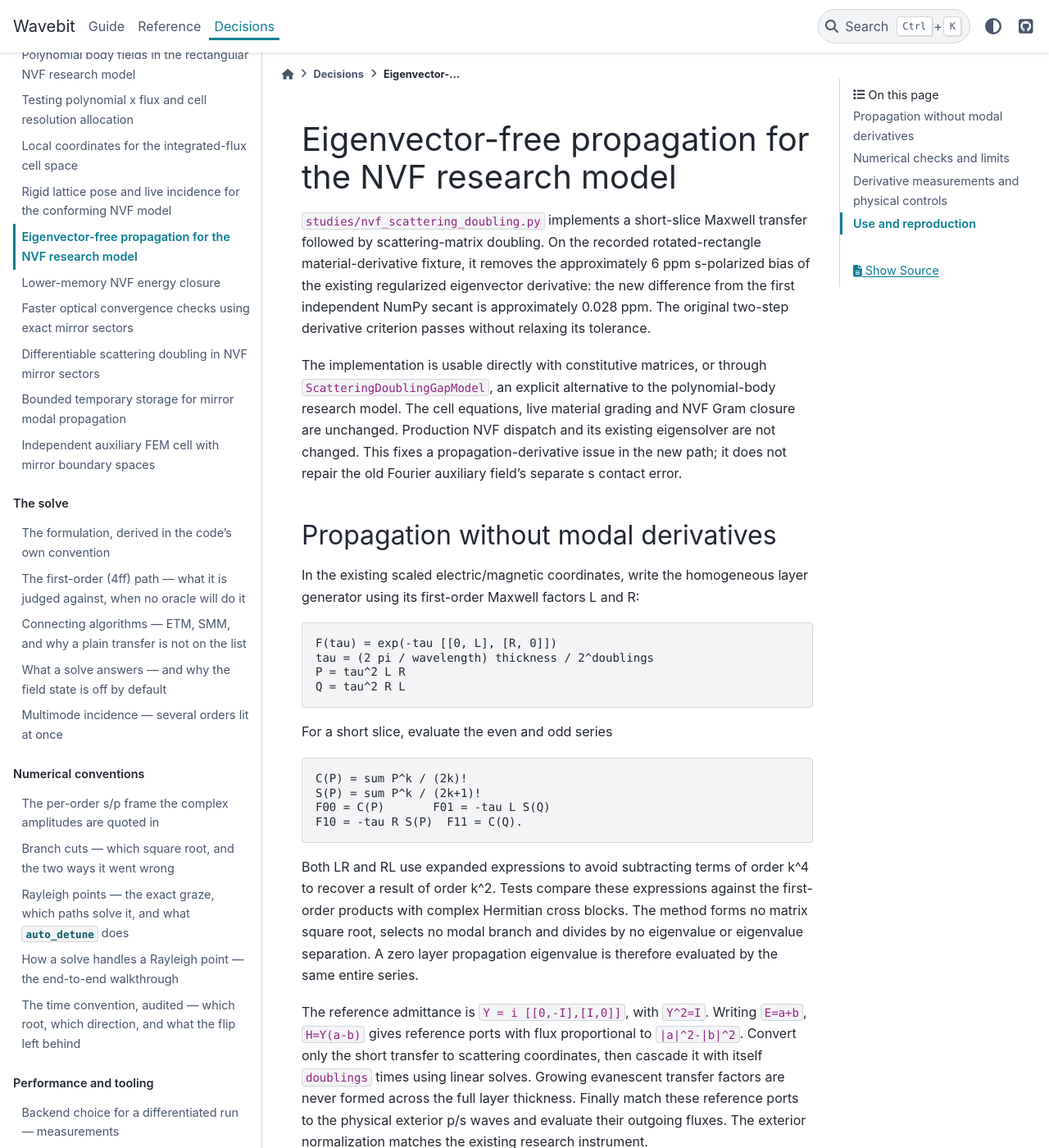
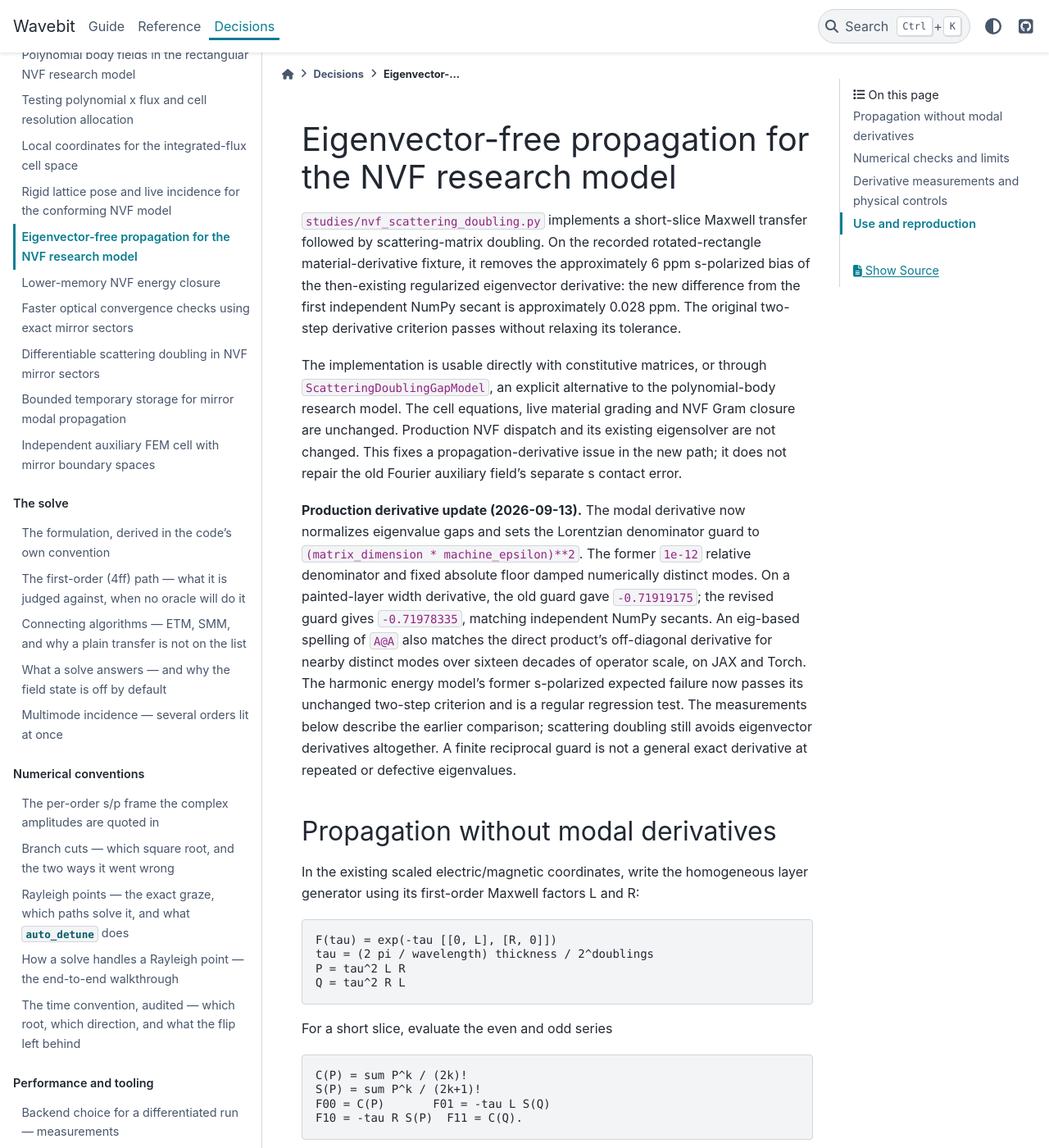
Before and after one commit to fieldalgo/wavebit, a Sphinx documentation site: the page built from docs/nvf-scattering-doubling.md, in a window 1280 px wide and 1400 px high. Shown: the whole window at 82% size. Built offline with Sphinx 7.4.7 and the PyData theme 0.15.4, drawn with Linux system fonts in a browser that asks for light colours; some of the changed text lies outside the part shown.

Commit message:
Preserve resolved eigenmode sensitivities across operator scales
Normalize spectral gaps and bound reciprocal broadening by dtype and matrix dimension. Validate nearby-mode derivatives against the direct A-squared map on JAX and Torch, and promote the formerly biased harmonic-energy derivative to a passing regression.

Co-authored-by: Codex <noreply@openai.com>

```diff
--- a/docs/nvf-scattering-doubling.md
+++ b/docs/nvf-scattering-doubling.md
@@ -3,7 +3,7 @@
 `studies/nvf_scattering_doubling.py` implements a short-slice Maxwell transfer
 followed by scattering-matrix doubling. On the recorded rotated-rectangle
 material-derivative fixture, it removes the approximately 6 ppm s-polarized
-bias of the existing regularized eigenvector derivative: the new difference
+bias of the then-existing regularized eigenvector derivative: the new difference
 from the first independent NumPy secant is approximately 0.028 ppm. The
 original two-step derivative criterion passes without relaxing its tolerance.
 
@@ -13,6 +13,20 @@ research model. The cell equations, live material grading and NVF Gram closure
 are unchanged. Production NVF dispatch and its existing eigensolver are not
 changed. This fixes a propagation-derivative issue in the new path; it does
 not repair the old Fourier auxiliary field's separate s contact error.
+
+**Production derivative update (2026-09-13).** The modal derivative now normalizes
+eigenvalue gaps and sets the Lorentzian denominator guard to
+`(matrix_dimension * machine_epsilon)**2`. The former `1e-12` relative denominator
+and fixed absolute floor damped numerically distinct modes. On a painted-layer
+width derivative, the old guard gave `-0.71919175`; the revised guard gives
+`-0.71978335`, matching independent NumPy secants. An eig-based spelling of `A@A`
+also matches the direct product's off-diagonal derivative for nearby distinct
+modes over sixteen decades of operator scale, on JAX and Torch. The harmonic
+energy model's former s-polarized expected failure now passes its unchanged
+two-step criterion and is a regular regression test. The measurements below
+describe the earlier comparison; scattering doubling still avoids eigenvector
+derivatives altogether. A finite reciprocal guard is not a general exact
+derivative at repeated or defective eigenvalues.
 
 ## Propagation without modal derivatives
 
@@ -105,7 +119,8 @@ The s relative difference is about 0.028 ppm at this step; roundoff in the
 secant remains, so this is not an absolute derivative-error certificate.
 Width, height, angle and material derivatives pass the original
 `atol=2e-9, rtol=3e-6` comparison at both original step sizes. The old
-regularized-path expected failure remains a control for that unchanged path.
+regularized-path expected failure was retained until the production derivative
+update above made it pass under the original criterion.
 
 Further tests exercise the current polynomial-body NVF adapter at order 2,
 rows 4, body degree 4, gap degree 6 and edge fraction 1e-5:
```
Also changed, not shown: 3 other files.
